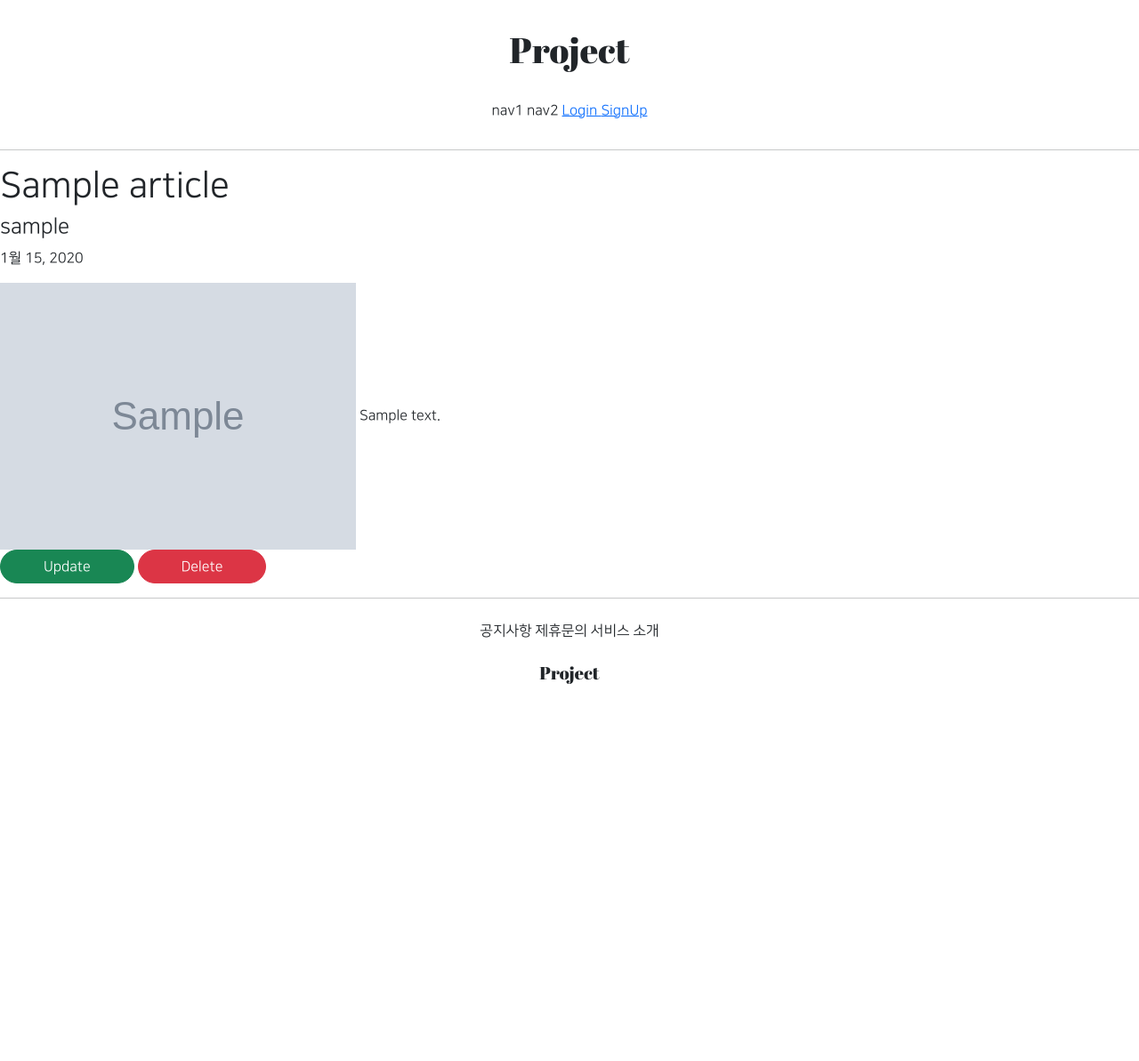
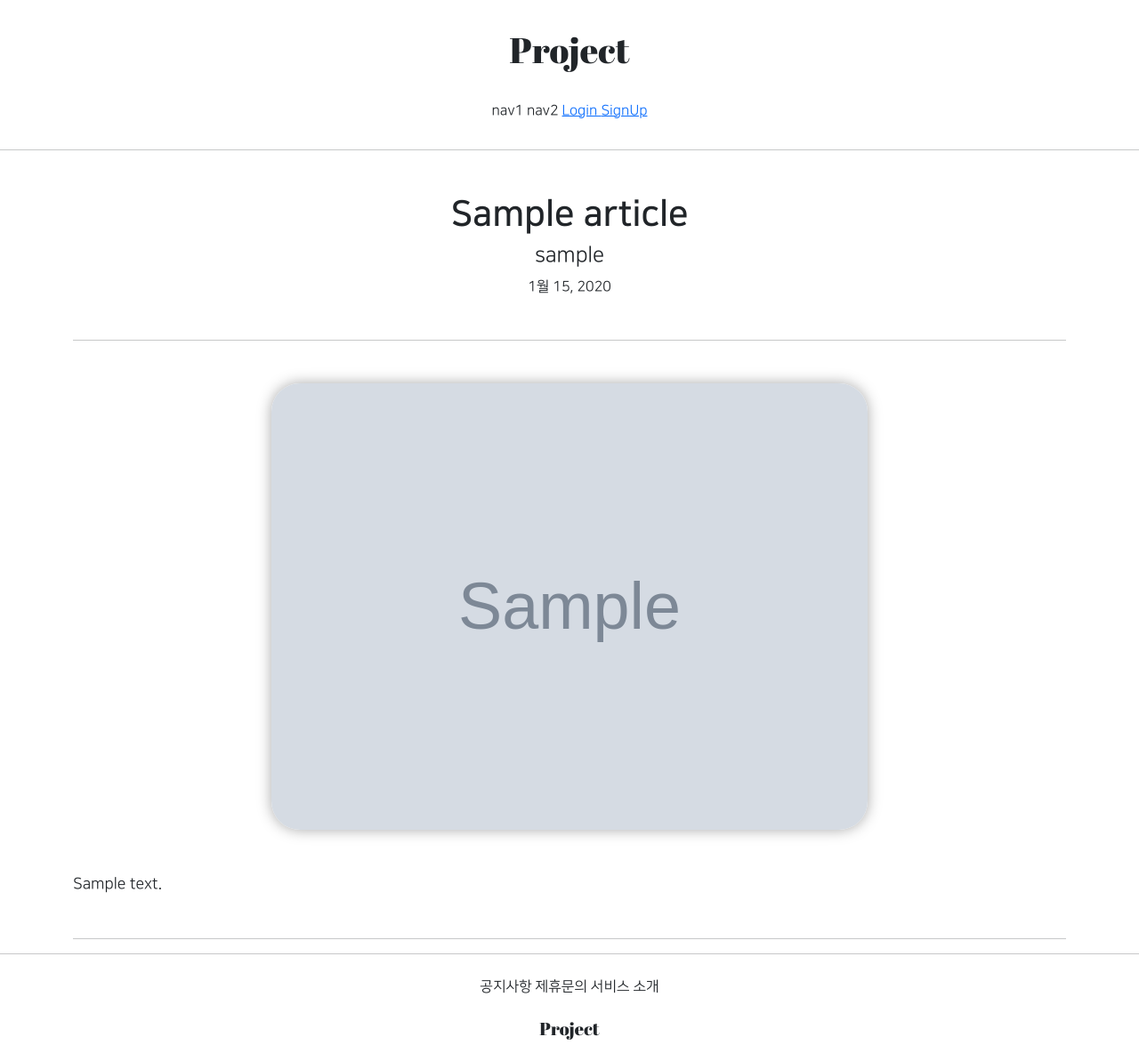
Before and after one commit to 100100001001/gis_django, a Django app: page /articles/detail/1 in a window 1280 px wide. Shown: the whole page at 89% size. Before the commit the page ends 769 px from the top, so only its background shows below. Run offline with Django 3.2, Linux system fonts and the light colour scheme; tables that the repository leaves empty hold one stand-in row (values such as "Sample post"); grey boxes marked "Sample" are stand-in pictures; parts of the project's set-up code (start-up, migrations or seed data) failed here and were passed over; some libraries are stand-ins or nearby versions.

Commit message:
8/6 commit 1

```diff
--- a/articleapp/templates/articleapp/detail.html
+++ b/articleapp/templates/articleapp/detail.html
@@ -3,17 +3,25 @@
 {% block content %}
 
 
-    <div>
-        <div>
+    <div class="container text-center">
+        <div class="my-5">
             {#      게시글 제목, 글쓴이, 작성일자      #}
-            <h1>{{ target_article.title }}</h1>
+            <h1 class="NNS_B">{{ target_article.title }}</h1>
             <h4>{{ target_article.writer.profile.nickname }}</h4>
             <p>{{ target_article.created_at }}</p>
         </div>
-        <div>
+
+        <hr>
+
+        <div class="my-5">
             {#      게시글 대표이미지, 글 내용      #}
-            <img src="{{ target_article.image.url }}" alt="">
-            {{ target_article.content }}
+            <img src="{{ target_article.image.url }}"
+                 class="article_image"
+                 alt="">
+            <div class="my-5 article_content">
+                {{ target_article.content }}
+            </div>
+            {% if target_article.writer == user %}
             <div>
                 <a href="{% url 'articleapp:update' pk=target_article.pk %}"
                 class="btn btn-success rounded-pill px-5">
@@ -24,6 +32,13 @@
                     Delete
                 </a>
             </div>
+            {% endif %}
+        </div>
+
+        <hr>
+
+        <div>
+            {#      댓글 내용, 댓글 작성창      #}
         </div>
     </div>
 
--- a/static/base.css
+++ b/static/base.css
@@ -49,3 +49,14 @@
 .round_button:hover {
     color: dimgray;
 }
+
+.article_content {
+    text-align: left;
+    font-size: 1.1rem;
+}
+
+.article_image {
+    border-radius: 2rem;
+    width: 60%;
+    box-shadow: 0 0 1rem darkgray;
+}
```
